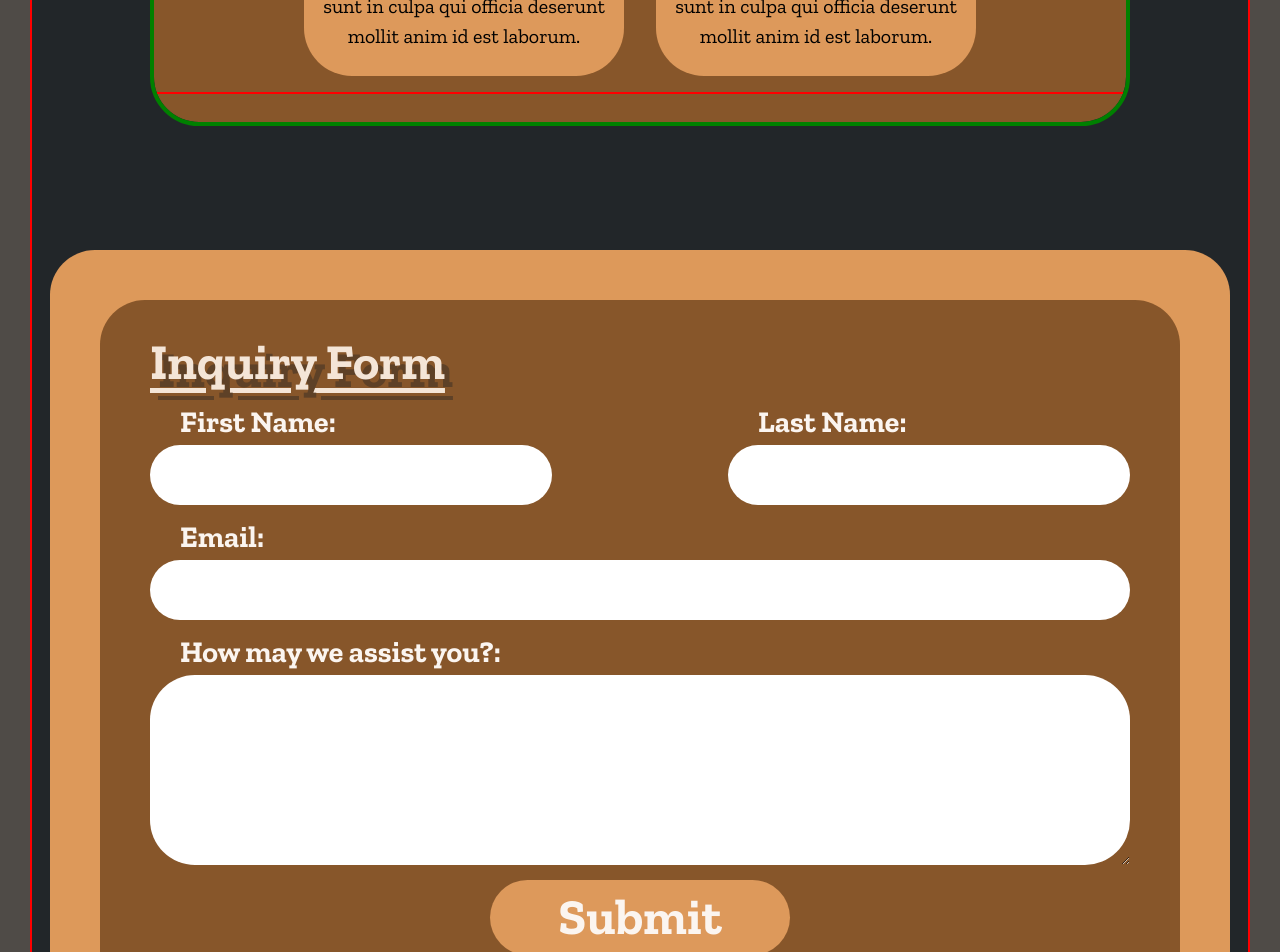
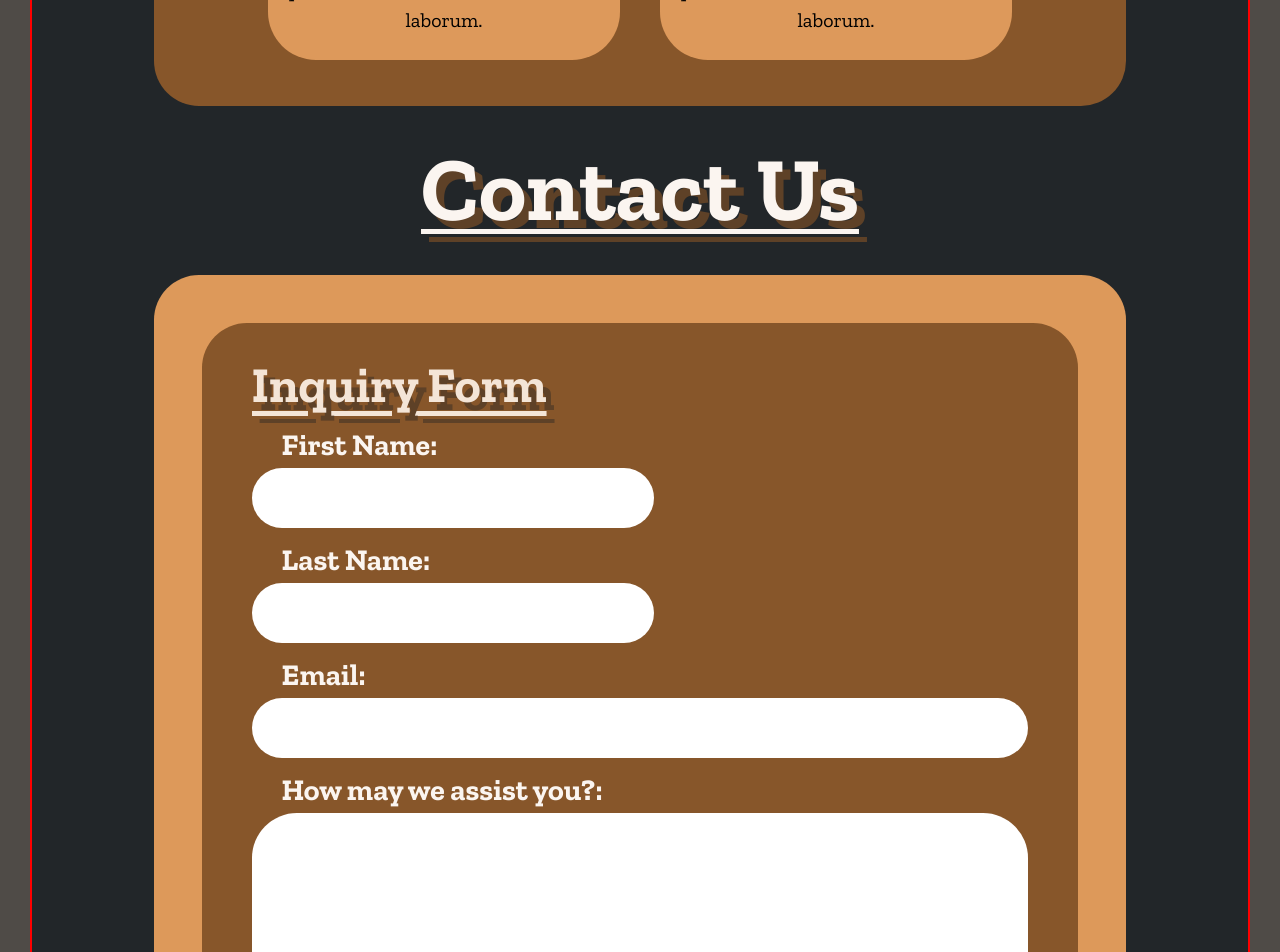
Before and after one commit to UoaWDCC/aspa-portal-v3, a Next.js app in the folder frontend/: page /contact in a window 1280 px wide. Shown: the part 2560-3512 px from the top of the page. Built offline with nearby package versions, Linux system fonts and the light colour scheme.

Commit message:
Resizing contacts page

```diff
--- a/frontend/src/app/contact/page.tsx
+++ b/frontend/src/app/contact/page.tsx
@@ -31,6 +31,20 @@ export default function Contact() {
         <TeamList/>
       </section>
       <section id="contact-form" style={{paddingBottom: '8em'}}>
+        <h1 style={{
+            fontFamily: 'Zilla Slab',
+            fontWeight: 'bold',
+            textDecoration: 'underline 5px',
+            color:'#FBF5F0',
+            fontSize: '90px',
+            width:'100%',
+            textShadow: '8px 8px #5E4127',
+            textUnderlineOffset: '9px',
+            textAlign:'center',
+            marginBottom:'0.2em'
+        }}>
+          Contact Us
+        </h1>
         <ContactForm/>
       </section>
     </div>
--- a/frontend/src/ui/contact/ContactForm.tsx
+++ b/frontend/src/ui/contact/ContactForm.tsx
@@ -21,6 +21,7 @@ function ContactForm(){
         <div className={styles.queryFormBg}>
             <h1>Inquiry Form</h1>
             <form onSubmit={handleSubmit}>
+
                 <div className={styles.queryFormRow}>
                     <div className={styles.names}>
                         <label>First Name:</label>
@@ -45,6 +46,7 @@ function ContactForm(){
                         />
                     </div>
                 </div>
+
                 <label>Email:</label>
                 <input
                 className = {styles.input2}
@@ -54,6 +56,7 @@ function ContactForm(){
                 value={formData.email}
                 onChange={handleChange}
                 />
+
                 <label htmlFor="query">How may we assist you?:</label>
                 <textarea
                 className = {styles.input3}
@@ -62,6 +65,7 @@ function ContactForm(){
                 value={formData.query}
                 onChange={handleChange}
                 />
+
                 <button onClick={handleSubmit}>Submit</button>
             </form>
         </div>
--- a/frontend/src/ui/contact/ExecCard.module.css
+++ b/frontend/src/ui/contact/ExecCard.module.css
@@ -8,10 +8,10 @@
   align-items: center;
   font-weight: 600;
   background-color: #DD995B;
-  width: 20rem;
+  max-width: 22rem;
   border-radius: 3rem;
   box-sizing: border-box;
-  padding: 25px 10px 25px 10px;
+  padding: 25px 15px 25px 15px;
 }
 
 .card img {
--- a/frontend/src/ui/contact/TeamList.module.css
+++ b/frontend/src/ui/contact/TeamList.module.css
@@ -8,9 +8,11 @@
     justify-content: center;
     align-items: center;
     padding-bottom: 30px;
-    margin: 8em auto;
+    margin-left: auto;
+    margin-right: auto;
+    margin-top: 6em;
+    margin-bottom: 1em;
     max-width: 80%;
-    outline: solid 4px green;
   }
 
 
@@ -32,8 +34,7 @@
   flex-direction: row;
   justify-content: center;
   align-items: flex-start;
-  outline: 2px solid red;
   width: 100%;
-  padding:0em 2em 1em 2em;
-  gap: 2em;
+  padding:0em 2.5em 1em 2.5em;
+  gap: 40px;
 }
--- a/frontend/src/ui/contact/contacts.module.css
+++ b/frontend/src/ui/contact/contacts.module.css
@@ -1,29 +1,21 @@
-.queryFormBorder{
-    border-radius:45px;
+.queryFormBorder {
+    border-radius: 45px;
     background-color: hsl(29, 66%, 61%);
-    max-width: 1180px;
-    min-width: 450px;
-    width: 100%;
-    min-height: 775px;
+    max-width: 80%;
     height: 100%;
-    padding: 50px;
+    padding: 3em;
     margin: 0 auto;
 }
 
-.queryFormBg{
-    border-radius:45px;
+.queryFormBg {
+    border-radius: 45px;
     color: #FBF5F0;
     background-color: #87562A;
-    max-width: 1080px;
-    min-width: 350px;
-    width: 100%;
-    min-height: 675px;
-    height: 100%;
     padding: 50px;
     padding-top: 25px;
 }
 
-.queryFormBg h1{
+.queryFormBg h1 {
     font-weight: bold;
     text-decoration: underline 5px;
     text-align: left;
@@ -33,25 +25,24 @@
     text-underline-offset: 9px;
 }
 
-.queryFormBg form{
+.queryFormBg form {
     display: flex;
-    flex-direction:column;
+    flex-direction: column;
 }
 
-.names{
+.names {
     display: flex;
-    flex-direction:column;
+    flex-direction: column;
 }
 
-
-.queryFormRow{
+.queryFormRow {
     display: flex;
-    flex-wrap:wrap;
-    align-items: center;
+    flex-wrap: wrap;
     justify-content: space-between;
+    width: 100%;
 }
 
-.queryFormBg label{
+.queryFormBg label {
     color: #FBF5F0;
     font-size: 30px;
     font-weight: bold;
@@ -59,29 +50,25 @@
     padding-left: 30px;
 }
 
-.queryFormBg input{
+.queryFormBg input {
     color: #222629;
-    border-radius:45px;
+    border-radius: 45px;
     font-size: 30px;
-    padding-left:30px;
+    padding-left: 30px;
     padding-right: 30px;
-    margin-bottom:10px;
+    margin-bottom: 10px;
 }
 
-.input1{
+.input1 {
     height: 60px;
-    min-width: 250px;
-    width: 100%;
-    max-width: 440px;
 }
 
-.input2{
+.input2 {
     height: 60px;
-    min-width: 250px;
-    max-width: 980px;
+    width: 100%;
 }
 
-.queryFormBg textarea{
+.queryFormBg textarea {
     color: #222629;
     border-radius: 45px;
     font-size: 20px;
@@ -89,23 +76,23 @@
     padding-right: 30px;
     padding-top: 20px;
     padding-bottom: 20px;
-    margin-bottom:10px;
+    margin-bottom: 10px;
     min-height: 190px;
-    min-width: 250px;
-    max-width: 980px;
+    width: 100%;
+    box-sizing: border-box;
 }
 
-.queryFormBg button{
-    min-width: 300px;
-    max-width:400px;
-    height:60px;
-    border-radius:45px;
-    background-color:#dd995b;
-    color:#FBF5F0;
+.queryFormBg button {
+    width: 400px;
+    max-width: 80%;
+    height: 60px;
+    border-radius: 45px;
+    background-color: #dd995b;
+    color: #FBF5F0;
     font-size: 50px;
-    padding-bottom:75px;
+    padding-bottom: 75px;
     font-weight: bold;
     align-self: center;
-    margin-top:5px;
+    margin-top: 0.7em;
     overflow-y: hidden;
 }
```
Lines whose indentation alone changed are shown as unchanged.
